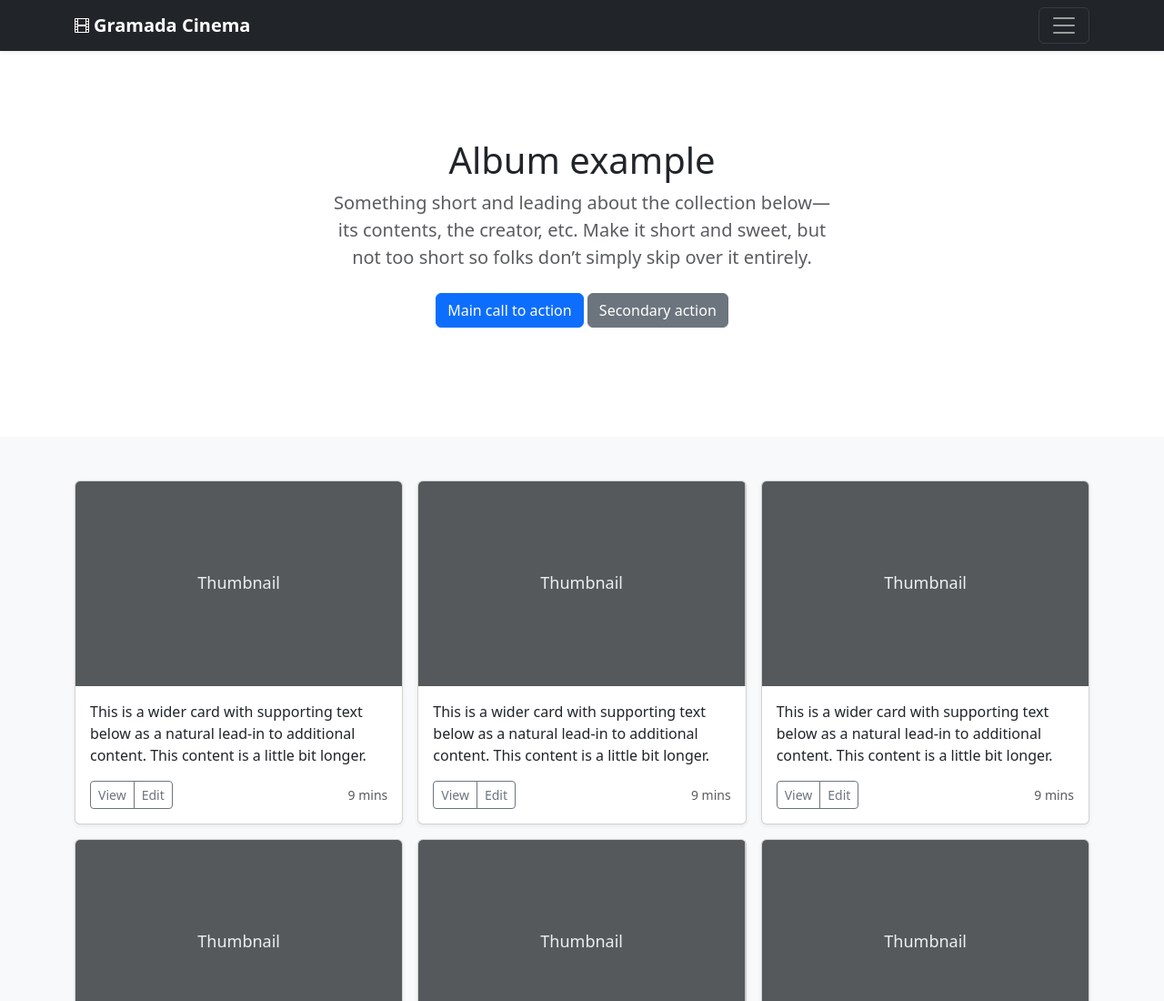
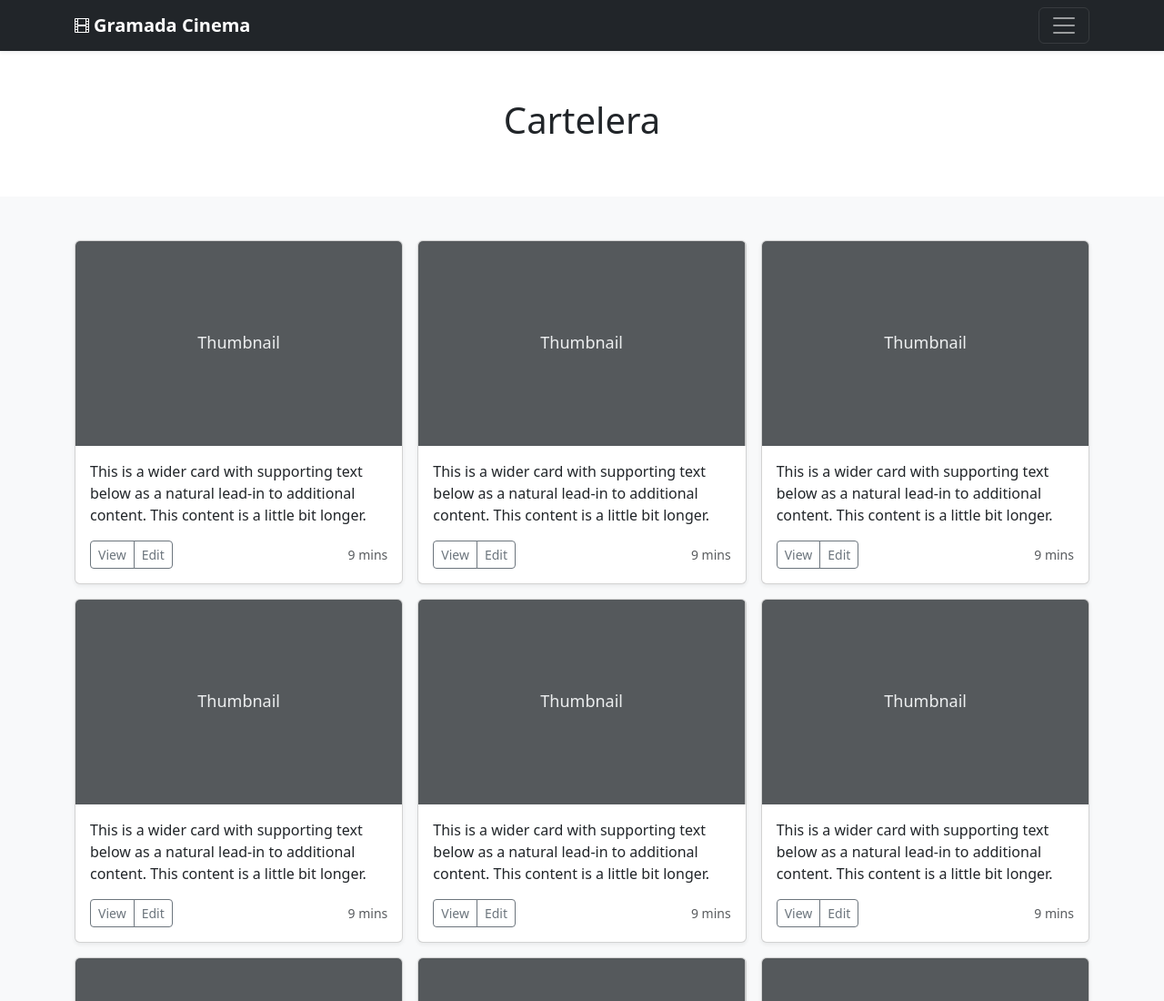
Before and after one commit to firex20/PaginaWebServicios, a website: page index.html in a window 1280 px wide. Shown: the top 1100 px of the page at 91% size. Drawn offline with Linux system fonts and the light colour scheme.

Commit message:
Titulo de cartelera personalizado

```diff
--- a/index.html
+++ b/index.html
@@ -84,17 +84,12 @@
 <main>
 
   <section class="py-5 text-center container">
-    <div class="row py-lg-5">
+    <div class="row py-lg-1">
       <div class="col-lg-6 col-md-8 mx-auto">
-        <h1 class="fw-light">Album example</h1>
-        <p class="lead text-muted">
-          Something short and leading about the
-          collection below—its contents, the creator, etc. Make it short and
-          sweet, but not too short so folks don’t simply skip over it entirely.</p>
-        <p>
-          <a href="#" class="btn btn-primary my-2">Main call to action</a>
-          <a href="#" class="btn btn-secondary my-2">Secondary action</a>
-        </p>
+        <h1 class="fw-light">Cartelera</h1>
+        <!-- Enlaces con forma de boton, no los he borrado por si se usan en un futuro -->
+        <!-- <a href="#" class="btn btn-primary my-2">Main call to action</a>
+          <a href="#" class="btn btn-secondary my-2">Secondary action</a> -->
       </div>
     </div>
   </section>
```
Also changed, not shown: README.md.
